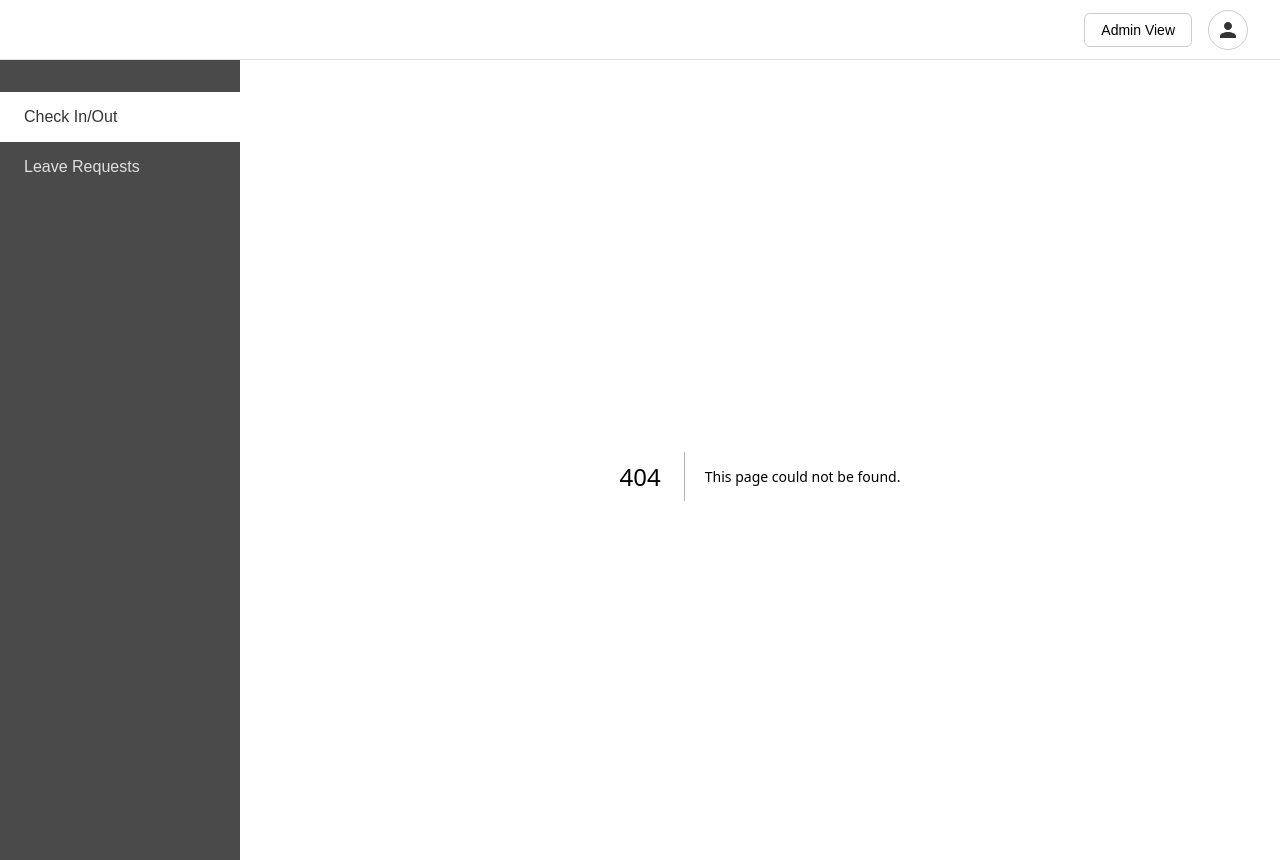
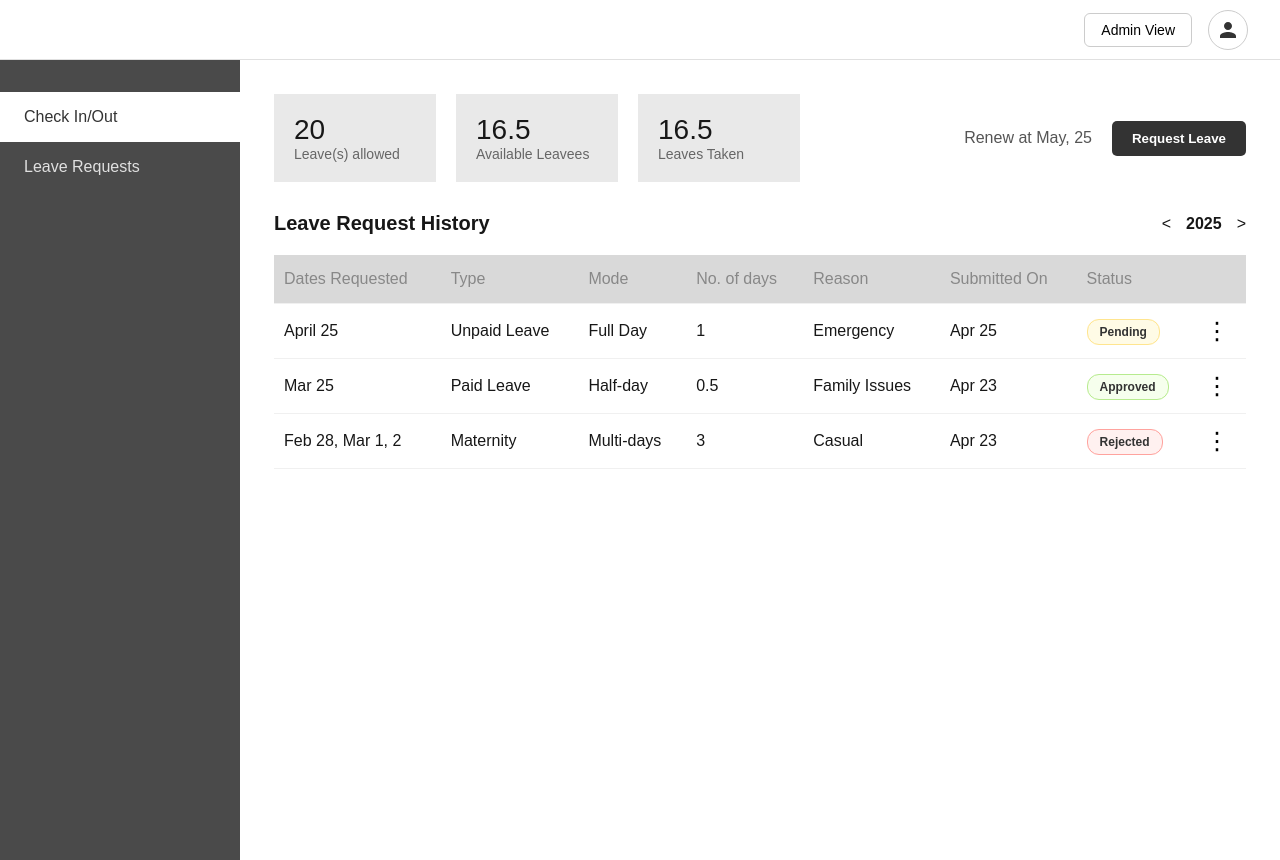
Before and after one commit to htethtet-otechmm/Nextjs_Attendance, a Next.js app: page /leave-requests in a window 1280 px wide. Before the commit this address had no page. Built offline with nearby package versions, Linux system fonts and the light colour scheme.

Commit message:
first commit

```diff
--- /dev/null
+++ b/components/layout/leavehistoryTable/leavehistoryTable.module.scss
@@ -0,0 +1,102 @@
+// .historyContainer {
+//     background-color: #fff;
+//     padding: 20px;
+//     border-radius: 8px;
+//   }
+
+  .historyHeader {
+    display: flex;
+    justify-content: space-between;
+    align-items: center;
+    margin-bottom: 20px;
+
+    h2 {
+      margin: 0;
+      font-size: 20px;
+    }
+  }
+
+  .yearNav {
+    display: flex;
+    align-items: center;
+    gap: 15px;
+    font-size: 16px;
+    cursor: pointer;
+  }
+
+  .historyTable {
+    width: 100%;
+    border-collapse: collapse;
+
+    thead {
+        background: #D9D9D9;
+    }
+
+    th, td {
+      text-align: left;
+      padding: 15px 10px;
+      border-bottom: 1px solid #f0f0f0;
+      vertical-align: middle;
+    }
+
+    th {
+      color: #888;
+      font-weight: normal;
+    }
+  }
+
+  .statusBadge {
+    padding: 5px 12px;
+    border-radius: 12px;
+    font-weight: bold;
+    font-size: 12px;
+    color: #333;
+
+    &.pending {
+      background-color: #fffbe6;
+      border: 1px solid #ffe58f;
+    }
+    &.approved {
+      background-color: #f6ffed;
+      border: 1px solid #b7eb8f;
+    }
+    &.rejected {
+      background-color: #fff1f0;
+      border: 1px solid #ffa39e;
+    }
+  }
+
+  .actionCell {
+    position: relative;
+    text-align: right;
+  }
+
+  .menuButton {
+    background: none;
+    border: none;
+    font-size: 24px;
+    cursor: pointer;
+    line-height: 1;
+  }
+
+  .dropdownMenu {
+    position: absolute;
+    right: 20px;
+    top: 40px;
+    background-color: white;
+    border: 1px solid #ddd;
+    border-radius: 5px;
+    box-shadow: 0 2px 8px rgba(0,0,0,0.1);
+    display: flex;
+    flex-direction: column;
+    z-index: 10;
+
+    a {
+      padding: 8px 15px;
+      text-decoration: none;
+      color: #333;
+      &:hover {
+        background-color: #f5f5f5;
+      }
+    }
+  }
--- /dev/null
+++ b/components/layout/leavehistoryTable/leavehistoryTable.tsx
@@ -0,0 +1,75 @@
+import { useState } from 'react';
+import useSWR from 'swr';
+import styles from './LeaveHistoryTable.module.scss';
+import { LeaveRequest } from '@/types';
+
+const fetcher = (url: string) => fetch(url).then((res) => res.json());
+
+const StatusBadge = ({ status }: { status: LeaveRequest['status'] }) => {
+  const statusClass = styles[status.toLowerCase()];
+  return <span className={`${styles.statusBadge} ${statusClass}`}>{status}</span>;
+};
+
+const LeaveHistoryTable = () => {
+  const [activeMenu, setActiveMenu] = useState<number | null>(null);
+
+  const { data: leaveData, error, isLoading } = useSWR<LeaveRequest[]>('/api/leave-requests', fetcher);
+
+  const toggleMenu = (id: number) => {
+    setActiveMenu(activeMenu === id ? null : id);
+  };
+
+  if (error) return <div>Failed to load leave requests.</div>;
+  if (isLoading) return <div>Loading...</div>;
+
+  return (
+    <div className={styles.historyContainer}>
+    <div className={styles.historyHeader}>
+    <h2>Leave Request History</h2>
+    <div className={styles.yearNav}>
+    <span>&lt;</span>
+    <strong>2025</strong>
+    <span>&gt;</span>
+    </div>
+    </div>
+    <table className={styles.historyTable}>
+    <thead>
+    <tr>
+    <th>Dates Requested</th>
+    <th>Type</th>
+    <th>Mode</th>
+    <th>No. of days</th>
+    <th>Reason</th>
+    <th>Submitted On</th>
+    <th>Status</th>
+    <th></th>
+    </tr>
+    </thead>
+    <tbody>
+    {leaveData && leaveData.map((request) => (
+      <tr key={request.id}>
+      <td>{request.datesRequested}</td>
+      <td>{request.type}</td>
+      <td>{request.mode}</td>
+      <td>{request.days}</td>
+      <td>{request.reason}</td>
+      <td>{request.submittedOn}</td>
+      <td><StatusBadge status={request.status} /></td>
+      <td className={styles.actionCell}>
+      <button onClick={() => toggleMenu(request.id)} className={styles.menuButton}>⋮</button>
+      {activeMenu === request.id && (
+        <div className={styles.dropdownMenu}>
+        <a href="#">Edit</a>
+        <a href="#">Delete</a>
+        </div>
+      )}
+      </td>
+      </tr>
+    ))}
+    </tbody>
+    </table>
+    </div>
+  );
+};
+
+export default LeaveHistoryTable;
--- /dev/null
+++ b/components/layout/leavestats/leavestats.module.scss
@@ -0,0 +1,46 @@
+.statsContainer {
+    display: flex;
+    justify-content: space-between;
+    align-items: center;
+    margin-bottom: 30px;
+  }
+
+  .stats {
+    display: flex;
+    gap: 20px;
+  }
+
+  .statCard {
+    background-color: #e9e9e9;
+    padding: 20px;
+    min-width: 162px;
+  }
+
+  .value {
+    font-size: 28px;
+  }
+
+  .label {
+    font-size: 14px;
+    color: #666;
+  }
+
+  .actions {
+    display: flex;
+    align-items: center;
+    gap: 20px;
+
+    span {
+      color: #555;
+    }
+  }
+
+  .requestButton {
+    background-color: #333;
+    color: white;
+    border: none;
+    padding: 10px 20px;
+    border-radius: 5px;
+    cursor: pointer;
+    font-weight: bold;
+  }
--- /dev/null
+++ b/components/layout/leavestats/leavestats.tsx
@@ -0,0 +1,26 @@
+import styles from './leavestats.module.scss';
+
+const StatCard = ({ value, label }: { value: string; label: string }) => (
+  <div className={styles.statCard}>
+    <div className={styles.value}>{value}</div>
+    <div className={styles.label}>{label}</div>
+  </div>
+);
+
+const LeaveStats = () => {
+  return (
+    <div className={styles.statsContainer}>
+      <div className={styles.stats}>
+        <StatCard value="20" label="Leave(s) allowed" />
+        <StatCard value="16.5" label="Available Leavees" />
+        <StatCard value="16.5" label="Leaves Taken" />
+      </div>
+      <div className={styles.actions}>
+        <span>Renew at May, 25</span>
+        <button className={styles.requestButton}>Request Leave</button>
+      </div>
+    </div>
+  );
+};
+
+export default LeaveStats;
--- a/components/layout/sidebar/sidebar.tsx
+++ b/components/layout/sidebar/sidebar.tsx
@@ -7,7 +7,7 @@ const Sidebar = () => {
       <nav className={styles.nav}>
         <ul>
           <li className={`${styles.navItem} ${styles.active}`}>
-            <a href="/dashboard">Check In/Out</a>
+            <a href="/checkin-out">Check In/Out</a>
           </li>
           <li className={styles.navItem}>
             <a href="/leave-requests">Leave Requests</a>
--- a/package.json
+++ b/package.json
@@ -9,11 +9,13 @@
     "lint": "next lint"
   },
   "dependencies": {
+    "dayjs": "^1.11.13",
     "lucide-react": "^0.540.0",
     "next": "15.4.7",
     "react": "19.1.0",
     "react-dom": "19.1.0",
-    "sass": "^1.90.0"
+    "sass": "^1.90.0",
+    "swr": "^2.3.6"
   },
   "devDependencies": {
     "@types/node": "^20",
--- /dev/null
+++ b/pages/api/leave-requests.tsx
@@ -0,0 +1,15 @@
+import type { NextApiRequest, NextApiResponse } from 'next';
+import type { LeaveRequest } from '@/types'; // tsconfig.json
+
+const leaveData: LeaveRequest[] = [
+  { id: 1, datesRequested: 'April 25', type: 'Unpaid Leave', mode: 'Full Day', days: 1, reason: 'Emergency', submittedOn: 'Apr 25', status: 'Pending' },
+  { id: 2, datesRequested: 'Mar 25', type: 'Paid Leave', mode: 'Half-day', days: 0.5, reason: 'Family Issues', submittedOn: 'Apr 23', status: 'Approved' },
+  { id: 3, datesRequested: 'Feb 28, Mar 1, 2', type: 'Maternity', mode: 'Multi-days', days: 3, reason: 'Casual', submittedOn: 'Apr 23', status: 'Rejected' },
+];
+
+export default function handler(
+  req: NextApiRequest,
+  res: NextApiResponse<LeaveRequest[]>
+) {
+  res.status(200).json(leaveData);
+}
--- /dev/null
+++ b/pages/leave-requests/index.tsx
@@ -0,0 +1,23 @@
+
+import { Sidebar } from 'lucide-react';
+import styles from './leaverequestsPage.module.scss';
+import Header from '@/components/layout/header/header';
+import LeaveStats from '@/components/layout/leavestats/leavestats';
+import LeaveHistoryTable from '@/components/layout/leavehistoryTable/leavehistoryTable';
+
+const LeaveRequestsPage = () => {
+  return (
+        <div className={styles.contentArea}>
+          <LeaveStats />
+          <LeaveHistoryTable />
+        </div>
+  );
+};
+
+export default LeaveRequestsPage;
+
+export async function getServerSideProps() {
+    return {
+      props: {},
+    };
+  }
--- /dev/null
+++ b/pages/leave-requests/leaverequestsPage.module.scss
@@ -0,0 +1,15 @@
+.pageContainer {
+    display: flex;
+  }
+
+  .mainContent {
+    flex: 1;
+    display: flex;
+    flex-direction: column;
+  }
+
+  .contentArea {
+    padding: 18px;
+    // background-color: #fafafa;
+    // flex: 1;
+  }
--- /dev/null
+++ b/types.tsx
@@ -0,0 +1,12 @@
+export type LeaveStatus = 'Pending' | 'Approved' | 'Rejected';
+
+export interface LeaveRequest {
+  id: number;
+  datesRequested: string;
+  type: string;
+  mode: string;
+  days: number;
+  reason: string;
+  submittedOn: string;
+  status: LeaveStatus;
+}
```
Also changed, not shown: pages/checkin-out/index.tsx (+5 -14 lines), 1 other file (tests, documents, lock files or other folders).
